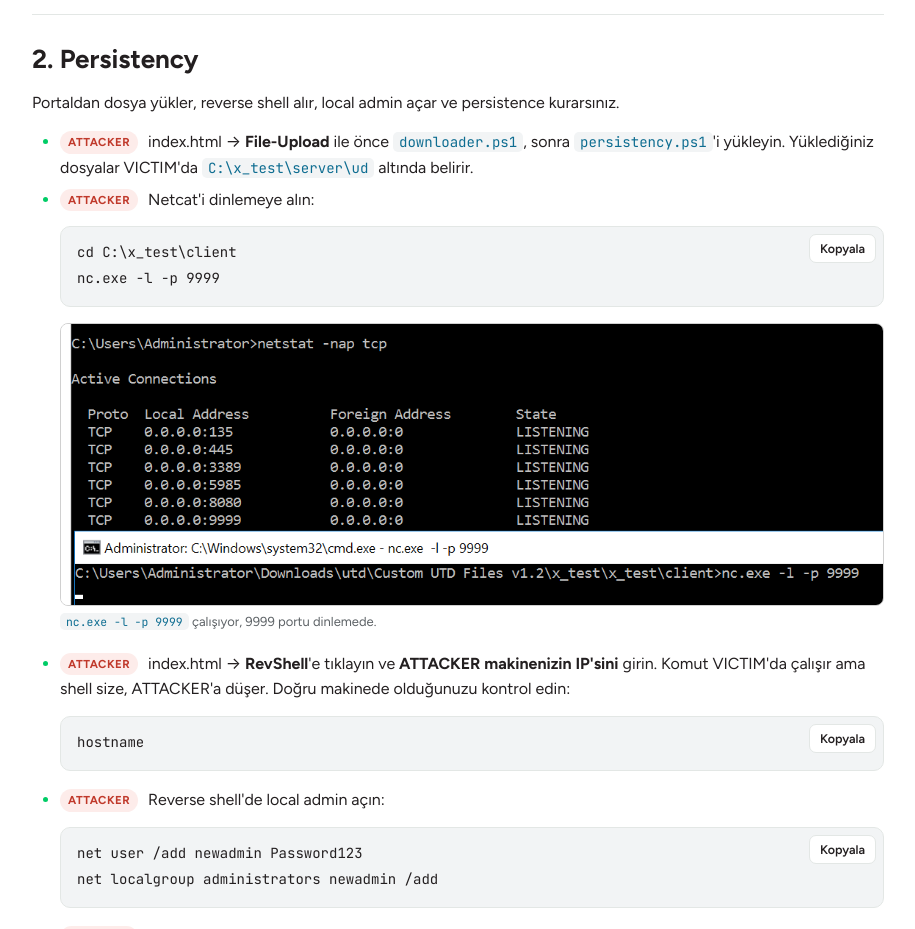
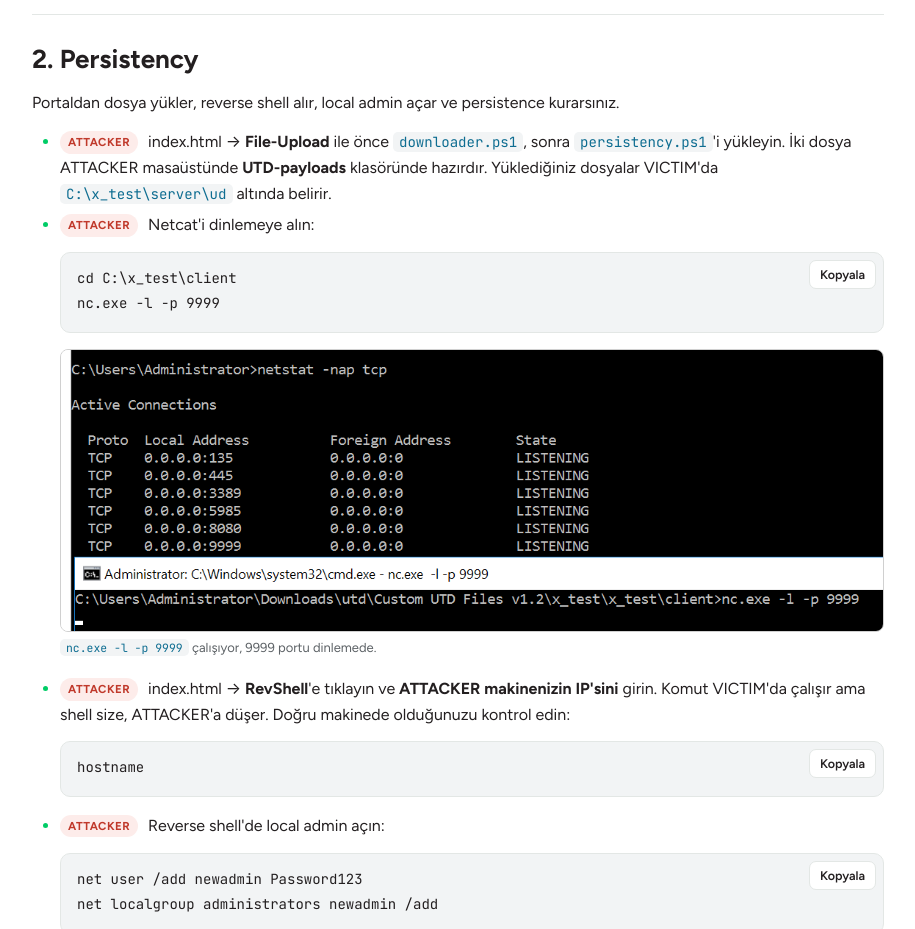
Before and after one commit to aysenursahin/EO-CORTEX-XDR-UTD-V1.3-TR, a plain HTML site: page site/index.html in a window 1280 px wide. Shown: the part 4880-5809 px from the top of the page, without its empty margins (332-1247 px from the left). Drawn offline with Linux system fonts and the light colour scheme.

Commit message:
utd-stage: downloader/persistency'yi ATTACKER masaustune (UTD-payloads) koy
Katilimci File-Upload icin dosyalari aramasin; masaustunde hazir dursun.
Web rehberi s2'ye de yol yazildi.

Co-Authored-By: Claude Opus 4.8 <noreply@anthropic.com>
Claude-Session: https://claude.ai/code/session_01V3GEZTumGQLaQ8h29fQUE3

```diff
--- a/site/index.html
+++ b/site/index.html
@@ -197,7 +197,7 @@ Client1.exe &lt;VICTIM-IP&gt; localhost</code></pre><button class="copy" data-ta
 <section class="sec" id="s2"><h2 class="sec-title">2. Persistency</h2>
 <p>Portaldan dosya yükler, reverse shell alır, local admin açar ve persistence kurarsınız.</p>
 <ul>
-<li><span class="role role-atk">ATTACKER</span> index.html → <strong>File-Upload</strong> ile önce <code>downloader.ps1</code>, sonra <code>persistency.ps1</code>'i yükleyin. Yüklediğiniz dosyalar VICTIM'da <code>C:\x_test\server\ud</code> altında belirir.</li>
+<li><span class="role role-atk">ATTACKER</span> index.html → <strong>File-Upload</strong> ile önce <code>downloader.ps1</code>, sonra <code>persistency.ps1</code>'i yükleyin. İki dosya ATTACKER masaüstünde <strong>UTD-payloads</strong> klasöründe hazırdır. Yüklediğiniz dosyalar VICTIM'da <code>C:\x_test\server\ud</code> altında belirir.</li>
 <li><span class="role role-atk">ATTACKER</span> Netcat'i dinlemeye alın:</li>
 </ul>
 <div class="code"><pre id="c2a"><code>cd C:\x_test\client
```
Also changed, not shown: 1 other file.
